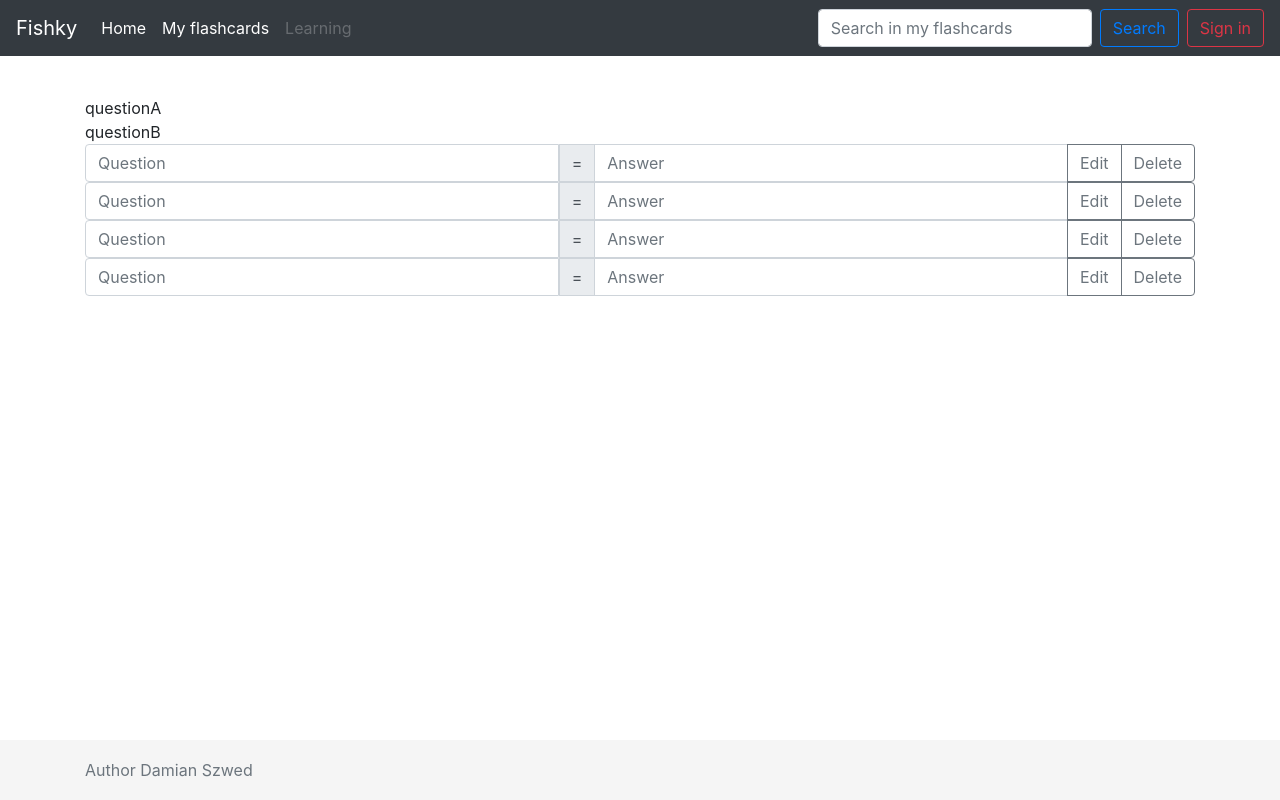
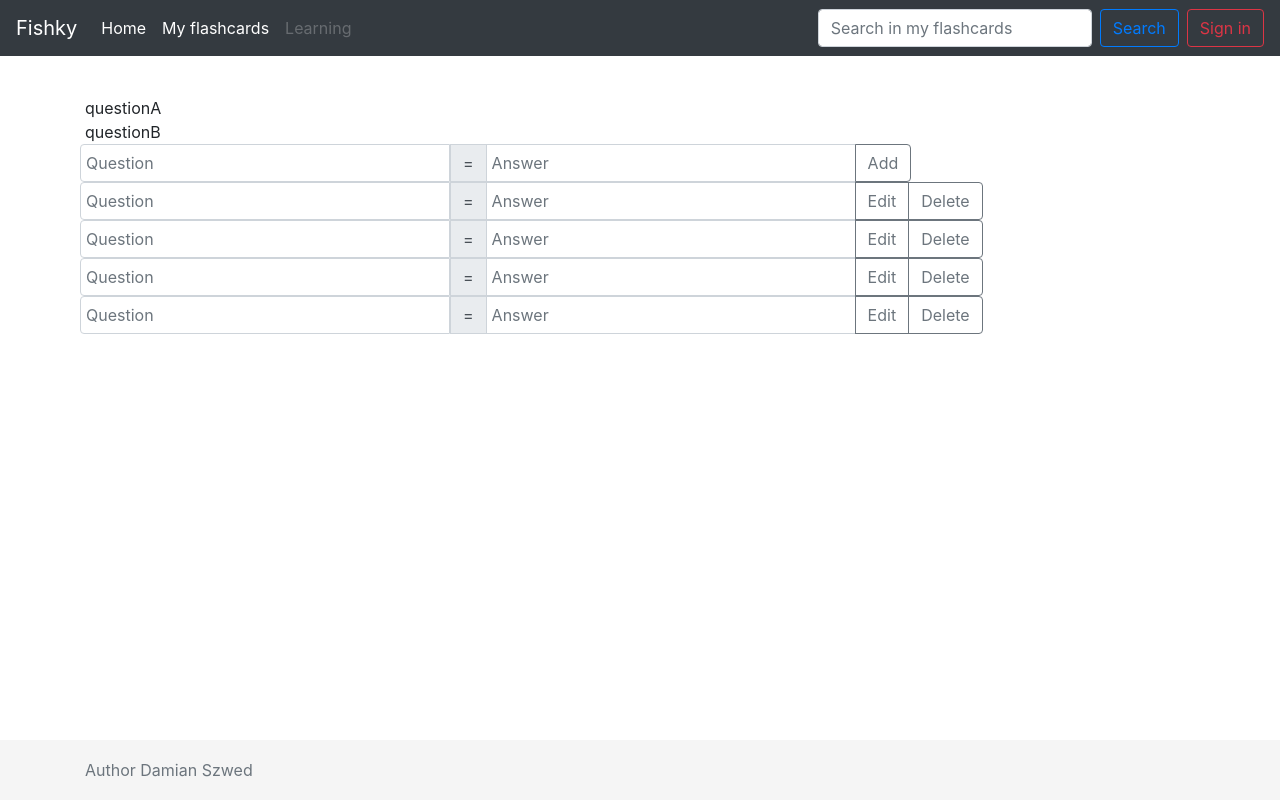
Before and after one commit to damianszwed/fishky-ui, a React (Create React App) app: page /flashcards in a window 1280 px wide. Built offline with nearby package versions, Linux system fonts and the light colour scheme.

Commit message:
new flashcard stub form

```diff
--- a/src/components/Flashcard.js
+++ b/src/components/Flashcard.js
@@ -2,21 +2,19 @@ import React from 'react'
 import PropTypes from 'prop-types'
 
 const Flashcard = () => (
-  <div>
-    <div className="input-group">
-      <input type="text" className="form-control" placeholder="Question" aria-label="Question"
+  <div className="input-group form-row">
+    <input type="text" className="form-control col-md-4" placeholder="Question" aria-label="Question"
            aria-describedby="basic-addon2"/>
-      <div class="input-group-prepend">
-        <span class="input-group-text">=</span>
+    <div className="input-group-prepend">
+      <span className="input-group-text">=</span>
     </div>
-      <input type="text" className="form-control" placeholder="Answer" aria-label="Answer"
+    <input type="text" className="form-control col-md-4" placeholder="Answer" aria-label="Answer"
            aria-describedby="basic-addon2"/>
     <div className="input-group-append">
       <button className="btn btn-outline-secondary" type="button">Edit</button>
       <button className="btn btn-outline-secondary" type="button">Delete</button>
     </div>
   </div>
-  </div>
 );
 
 export default Flashcard
--- /dev/null
+++ b/src/components/NewFlashcard.js
@@ -0,0 +1,19 @@
+import React from 'react'
+import PropTypes from 'prop-types'
+
+const NewFlashcard = () => (
+  <div className="input-group form-row">
+    <input type="text" className="form-control col-md-4" placeholder="Question" aria-label="Question"
+           aria-describedby="basic-addon2"/>
+    <div className="input-group-prepend">
+      <span className="input-group-text">=</span>
+    </div>
+    <input type="text" className="form-control col-md-4" placeholder="Answer" aria-label="Answer"
+           aria-describedby="basic-addon2"/>
+    <div className="input-group-append">
+      <button className="btn btn-outline-secondary" type="button">Add</button>
+    </div>
+  </div>
+);
+
+export default NewFlashcard
--- a/src/containers/FlashcardsContainer.js
+++ b/src/containers/FlashcardsContainer.js
@@ -6,6 +6,7 @@ import {getVisibleProducts} from '../reducers/products'
 import ProductItem from '../components/ProductItem'
 import ProductsList from '../components/ProductsList'
 import Flashcard from '../components/Flashcard'
+import NewFlashcard from '../components/NewFlashcard'
 
 const FlashcardsContainer = ({flashcards}) => (
   <div>
@@ -13,6 +14,7 @@ const FlashcardsContainer = ({flashcards}) => (
       <div>{flashcard.question}</div>
     ))}
 
+    <NewFlashcard/>
     <Flashcard/>
     <Flashcard/>
     <Flashcard/>
```
Lines whose indentation alone changed are shown as unchanged.
